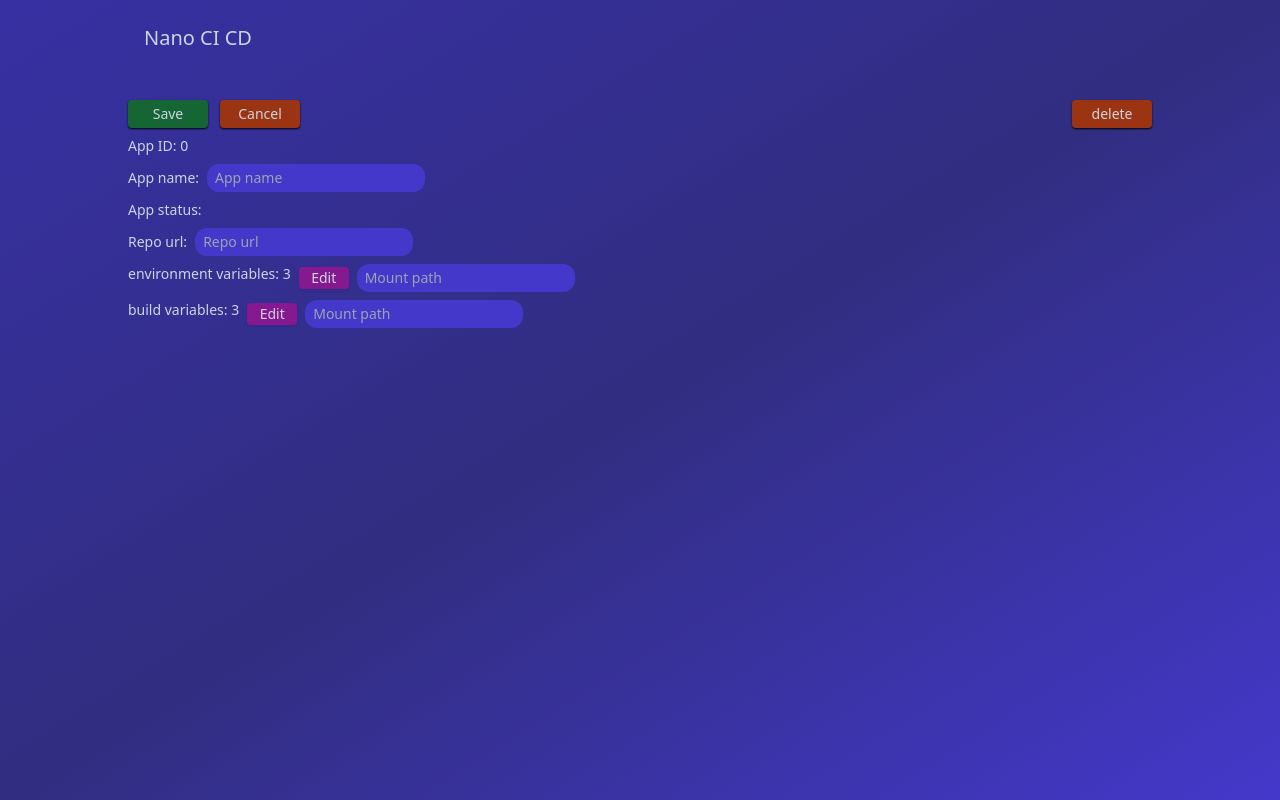
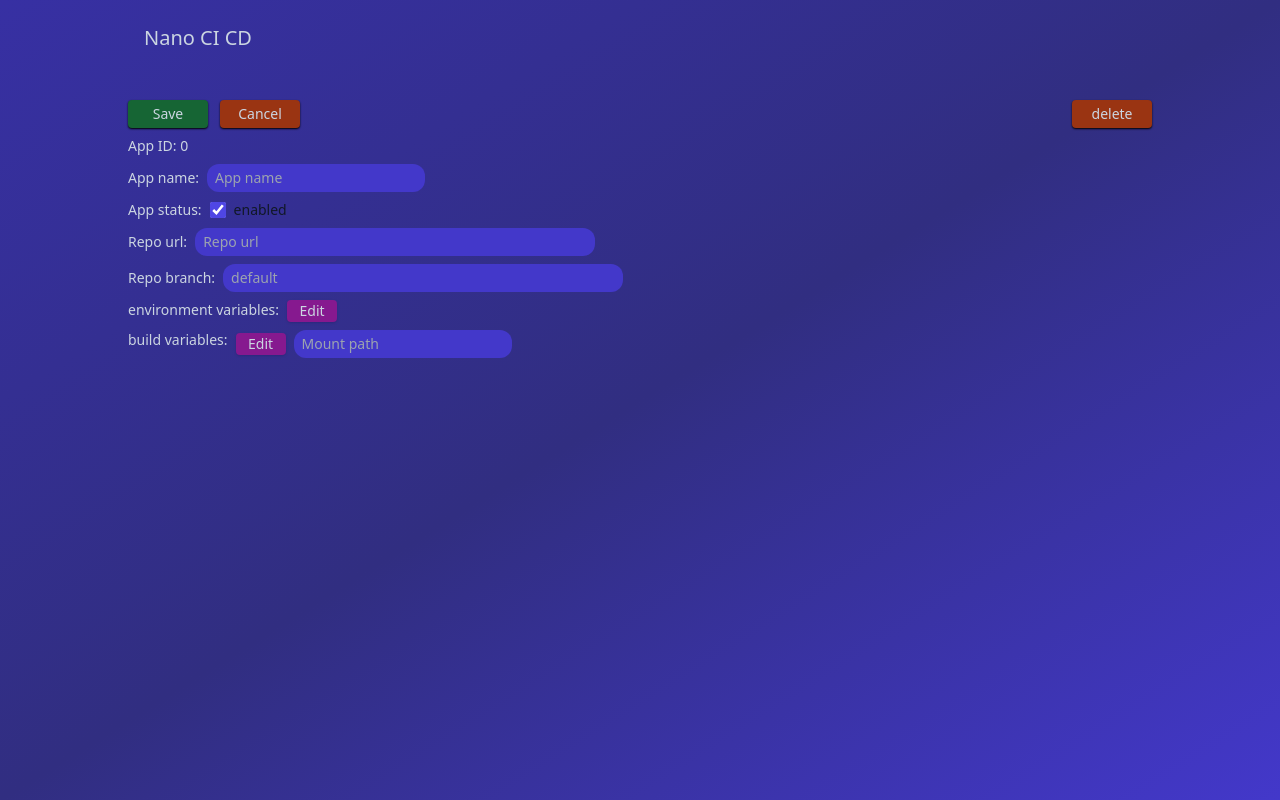
Before and after one commit to NotNullDev/nano-ui, a Next.js app: page /app in a window 1280 px wide. Built offline with nearby package versions, Linux system fonts and the light colour scheme.

Commit message:
bug fixes / added branch selection

```diff
--- a/api/nanoContext.ts
+++ b/api/nanoContext.ts
@@ -6,6 +6,10 @@ export async function fetchNanoContext(): Promise<NanoContext> {
   data.nanoConfig.globalEnvironment = base64Decode(
     data.nanoConfig.globalEnvironment
   );
+  data.apps.map((app) => {
+    app.envVal = base64Decode(app.envVal);
+    app.buildVal = base64Decode(app.buildVal);
+  });
   return data;
 }
 
--- a/components/modal.tsx
+++ b/components/modal.tsx
@@ -77,7 +77,7 @@ export const Modal = ({ onClick, children }: ModalProps) => {
         </Dialog.Trigger>
         <Dialog.Portal>
           <Dialog.Overlay
-            className="w-screen h-screen absolute top-0 left-0 bg-black/50 z-10 modal"
+            className="w-screen h-screen max-h-screen absolute top-0 left-0 bg-black/50 z-10 modal"
             onClick={() => {
               modalStore.setState((state) => {
                 state.modalOpen = false;
@@ -93,7 +93,7 @@ export const Modal = ({ onClick, children }: ModalProps) => {
                 });
               }
             }}
-            className="rounded pointer-events-none w-1/2 h-1/2 z-50 absolute top-1/2 left-1/2 -translate-x-1/2 -translate-y-1/2 bg-indigo-900 ring-0 ring-offset-0 border-0"
+            className="rounded absolute pointer-events-none w-1/2 h-1/2 z-50 top-1/2 left-1/2 -translate-x-1/2 -translate-y-1/2 bg-indigo-900 ring-0 ring-offset-0 border-0"
           >
             <Dialog.Title />
             <Dialog.Description />
--- a/pages/_document.tsx
+++ b/pages/_document.tsx
@@ -1,13 +1,13 @@
-import { Html, Head, Main, NextScript } from 'next/document'
+import { Head, Html, Main, NextScript } from "next/document";
 
 export default function Document() {
   return (
-    <Html lang="en">
+    <Html lang="en" className="bg-indigo-800">
       <Head />
       <body>
         <Main />
         <NextScript />
       </body>
     </Html>
-  )
+  );
 }
--- a/pages/app.tsx
+++ b/pages/app.tsx
@@ -24,21 +24,22 @@ type AppInfoStoreType = {
   resetStore: () => void;
 } & App;
 
-const appInfoStore = create<AppInfoStoreType>()(
+export const appInfoStore = create<AppInfoStoreType>()(
   immer((set, get, store) => {
     const resetStore = () => {
       set((state) => {
         state = {
           ...state,
           appName: "",
-          appStatus: "",
+          appStatus: "enabled",
           envVal: "",
           envMountPath: "",
           buildVal: "",
-          buildValMountPath: "hahh",
+          buildValMountPath: "",
           repoUrl: "",
           CreatedAt: "",
           DeletedAt: "",
+          repoBranch: "",
           ID: 0,
           UpdatedAt: "",
         };
@@ -47,7 +48,7 @@ const appInfoStore = create<AppInfoStoreType>()(
 
     return {
       appName: "",
-      appStatus: "",
+      appStatus: "enabled",
       envVal: "",
       envMountPath: "",
       buildVal: "",
@@ -55,6 +56,7 @@ const appInfoStore = create<AppInfoStoreType>()(
       repoUrl: "",
       CreatedAt: "",
       DeletedAt: "",
+      repoBranch: "",
       ID: 0,
       UpdatedAt: "",
       resetStore,
@@ -68,19 +70,24 @@ export const AppInfoPage = () => {
   const appInfo = appInfoStore((state) => state);
   const envVal = appInfoStore((state) => state.envVal);
   const repoUrlRef = useRef<HTMLInputElement>(null);
+  const repoBranchRef = useRef<HTMLInputElement>(null);
   const buildPathRef = useRef<HTMLInputElement>(null);
   const envPathRef = useRef<HTMLInputElement>(null);
   const appNameRef = useRef<HTMLInputElement>(null);
+  const appStatusRef = useRef<HTMLInputElement>(null);
 
   const { appId } = router.query;
 
   useEffect(() => {
     router.beforePopState(() => {
-      toast("bye!");
+      appInfoStore.getState().resetStore();
       return true;
     });
     if (repoUrlRef.current) {
       repoUrlRef.current.value = appInfo.repoUrl;
+    }
+    if (repoBranchRef.current) {
+      repoBranchRef.current.value = appInfo.repoBranch;
     }
     if (buildPathRef.current) {
       buildPathRef.current.value = appInfo.buildValMountPath;
@@ -91,6 +98,9 @@ export const AppInfoPage = () => {
     if (appNameRef.current) {
       appNameRef.current.value = appInfo.appName;
     }
+    if (appStatusRef.current) {
+      appStatusRef.current.checked = appInfo.appStatus === "enabled";
+    }
   }, []);
 
   useEffect(() => {
@@ -99,9 +109,7 @@ export const AppInfoPage = () => {
         const foundApp = globalStore
           .getState()
           .apps.find((app) => app.ID === Number(appId));
-        if (foundApp) {
-          return foundApp;
-        }
+        return foundApp;
       });
     }
   }, [appId]);
@@ -148,12 +156,40 @@ export const AppInfoPage = () => {
           }}
         />
       </div>
-      <div>App status: {appInfo.appStatus}</div>
+      <div className="flex gap-2">
+        <div>App status: </div>
+        <div className="flex items-center">
+          <input
+            ref={appStatusRef}
+            id="checked-checkbox"
+            type="checkbox"
+            value=""
+            className="w-4 h-4 accent-indigo-600"
+            onChange={(e) => {
+              if (e.currentTarget.checked) {
+                appInfoStore.setState((state) => {
+                  state.appStatus = "enabled";
+                });
+              } else {
+                appInfoStore.setState((state) => {
+                  state.appStatus = "disabled";
+                });
+              }
+            }}
+          />
+          <label
+            htmlFor="checked-checkbox"
+            className="ml-2 text-sm font-medium text-gray-900 dark:text-gray-300"
+          >
+            {appInfo.appStatus}
+          </label>
+        </div>
+      </div>
       <div className="flex gap-2 items-center">
         <label>Repo url: </label>
         <input
           ref={repoUrlRef}
-          className="bg-indigo-700 rounded-xl px-2 py-1 focus:ring-0 focus:ring-offset-0 border-0"
+          className="bg-indigo-700 rounded-xl px-2 py-1 focus:ring-0 focus:ring-offset-0 border-0 w-[400px]"
           placeholder="Repo url"
           onChange={(e) => {
             appInfoStore.setState((state) => {
@@ -162,8 +198,21 @@ export const AppInfoPage = () => {
           }}
         />
       </div>
+      <div className="flex gap-2 items-center">
+        <label>Repo branch: </label>
+        <input
+          ref={repoBranchRef}
+          className="bg-indigo-700 rounded-xl px-2 py-1 focus:ring-0 focus:ring-offset-0 border-0 w-[400px]"
+          placeholder="default"
+          onChange={(e) => {
+            appInfoStore.setState((state) => {
+              state.repoBranch = e.currentTarget.value ?? "";
+            });
+          }}
+        />
+      </div>
       <div className="flex gap-2">
-        <div>environment variables: 3</div>
+        <div>environment variables: </div>
         <Modal
           onClick={() => {
             modalStore.setState((state) => {
@@ -185,7 +234,7 @@ export const AppInfoPage = () => {
             Edit
           </div>
         </Modal>
-        <input
+        {/* <input
           ref={envPathRef}
           className="bg-indigo-700 rounded-xl px-2 py-1 focus:ring-0 focus:ring-offset-0 border-0"
           placeholder="Mount path"
@@ -194,10 +243,10 @@ export const AppInfoPage = () => {
               state.envMountPath = e.currentTarget.value ?? "";
             });
           }}
-        />
+        /> */}
       </div>
       <div className="flex gap-2">
-        <div>build variables: 3</div>
+        <div>build variables: </div>
         <Modal
           onClick={() => {
             modalStore.setState((state) => {
@@ -240,6 +289,7 @@ async function onSaveAppClick() {
     state.apps[idx] = updatedApp;
   });
   toast("success!", { icon: "👍" });
+  router.push("/");
 }
 
 async function onDeleteClick() {
--- a/pages/index.tsx
+++ b/pages/index.tsx
@@ -14,6 +14,7 @@ import {
 import AppButton from "../components/button";
 import { Modal, modalStore } from "../components/modal";
 import { App, NanoContext } from "../types/aa";
+import { appInfoStore } from "./app";
 
 const inter = Inter({ subsets: ["latin"] });
 
@@ -86,7 +87,7 @@ export default function Home() {
           className="bg-indigo-700 px-3 py-1 rounded-xl"
         />
       </div>
-      <div className="flex flex-wrap justify-between gap-y-12">
+      <div className="grid grid-cols-4 gap-12">
         <Apps />
       </div>
     </div>
@@ -129,10 +130,15 @@ const AppPreview = ({ app }: AppPreviewProps) => {
   const router = useRouter();
 
   return (
-    <div className="w-[300px] h-[220px] shadow  bg-gradient-to-tr from-bg-indigo-800 via-bg-indigo-900 to-bg-indigo-800 col-span-1 flex flex-col p-6 rounded">
+    <div className="w-[300px] h-[220px] shadow  bg-gradient-to-tr from-bg-indigo-800 via-bg-indigo-900 to-bg-indigo-800 flex flex-col p-6 rounded">
       <div className="flex flex-1 flex-col gap-1">
         <div className="text-center mb-4">{app.appName}</div>
-        <div className="text-lime-500">active</div>
+        {app.appStatus === "enabled" && (
+          <div className="text-lime-500">enabled</div>
+        )}
+        {!(app.appStatus === "enabled") && (
+          <div className="text-orange-500">disabled</div>
+        )}
         <div className="">last commit at </div>
         <div className="">last build at </div>
       </div>
@@ -140,6 +146,9 @@ const AppPreview = ({ app }: AppPreviewProps) => {
         <button
           className="p-1 shadow-sm active:shadow-inner shadow-black w-[80px] rounded hover:bg-transparent/10 transition-all"
           onClick={() => {
+            appInfoStore.setState((state) => {
+              return globalStore.getState().apps.find((a) => a.ID === app.ID);
+            });
             router.push("/app?appId=" + app.ID);
           }}
         >
@@ -154,8 +163,12 @@ const Apps = () => {
   const apps = globalStore((state) => state.apps);
   return (
     <>
-      {apps.map((app) => {
-        return <AppPreview key={app.ID} app={app} />;
+      {apps.map((app, idx) => {
+        return (
+          <div key={app.ID} className={``}>
+            <AppPreview app={app} />
+          </div>
+        );
       })}
     </>
   );
--- a/types/aa.ts
+++ b/types/aa.ts
@@ -17,6 +17,7 @@ export interface App {
   buildVal: string;
   buildValMountPath: string;
   repoUrl: string;
+  repoBranch: string;
 }
 
 export interface NanoConfig {
```
